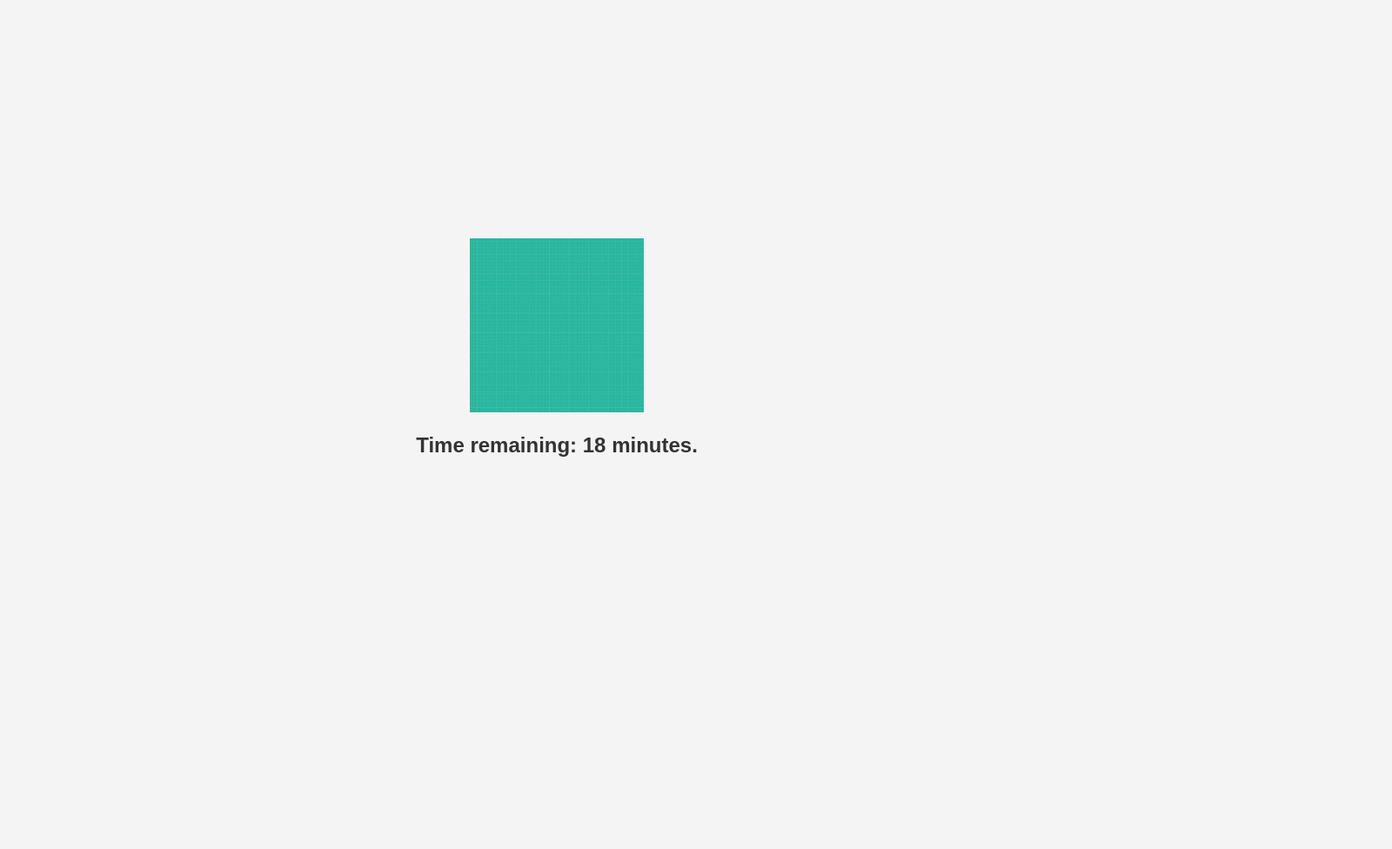
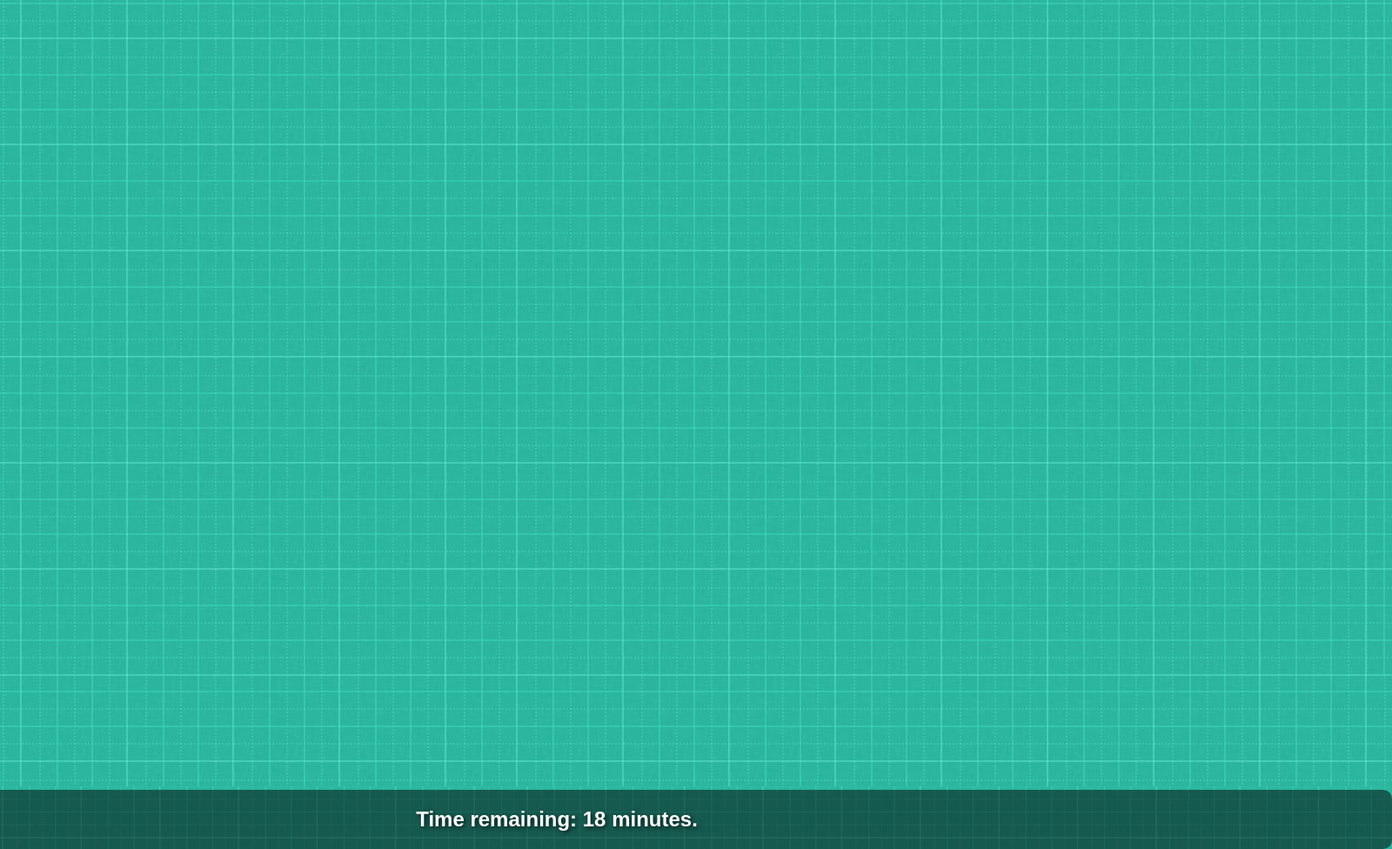
Before and after one commit to enterthegrid/enterthegrid.github.io, a plain HTML site: page index.html in a window 1280 px wide. Shown: the whole page at 87% size, 1600 px wide, since content can reach past the window. Before the commit the page ends 800 px from the top, so only its background shows below. Drawn offline with Linux system fonts and the light colour scheme.

Commit message:
Update styles.css

```diff
--- a/styles.css
+++ b/styles.css
@@ -1,6 +1,8 @@
 body {
     font-family: Arial, sans-serif;
-    background-color: #f4f4f4;
+    background: url('images/img.png') no-repeat center center fixed;
+    background-size: cover; /* Ensure the image covers the entire screen */
+    color: white; /* Text color to stand out against the image */
     display: flex;
     justify-content: center;
     align-items: center;
@@ -9,19 +11,11 @@ body {
     text-align: center;
 }
 
-.container {
-    display: block;
-}
-
-img {
-    width: 200px;
-    height: 200px;
-    object-fit: cover;
-    margin-bottom: 20px;
-}
-
 #schedule {
     font-size: 24px;
     font-weight: bold;
-    color: #333;
+    text-shadow: 2px 2px 5px rgba(0, 0, 0, 0.7); /* Add a shadow to make the text more readable */
+    padding: 20px;
+    background-color: rgba(0, 0, 0, 0.5); /* Semi-transparent background for text */
+    border-radius: 10px;
 }
```
